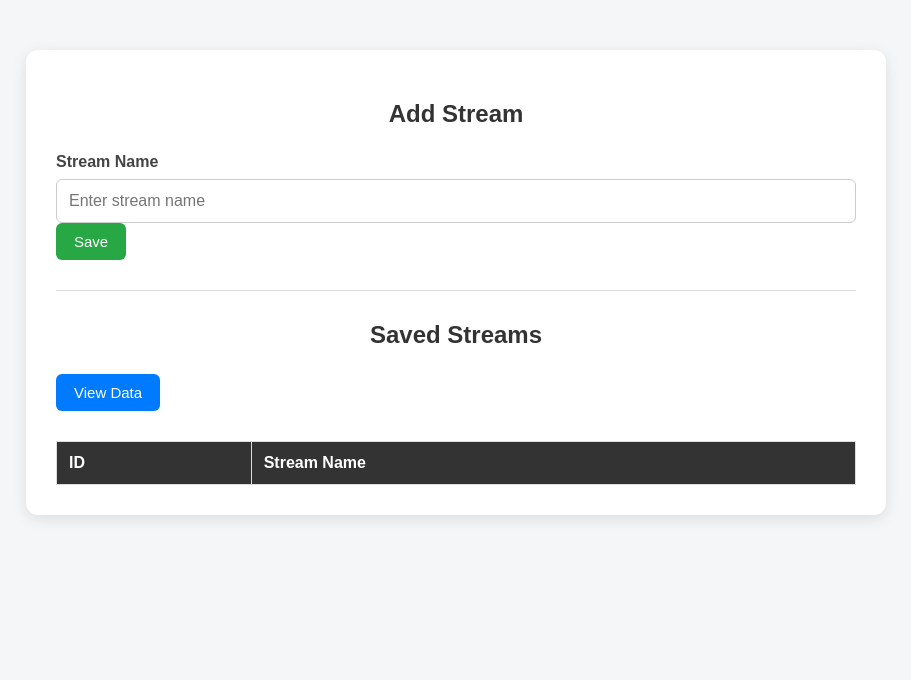
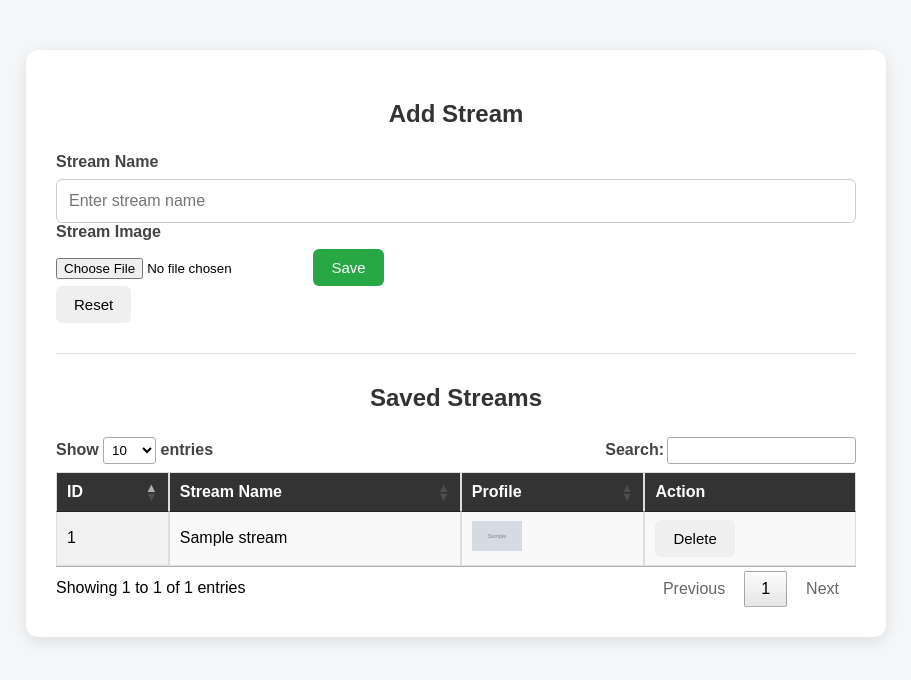
Before and after one commit to asimbhusal/Stream_Form, a Django app: page / in a window 1280 px wide. Shown: the top 680 px of the page, without its empty margins (184-1095 px from the left). Run offline with Django 5.2, Linux system fonts and the light colour scheme; tables that the repository leaves empty hold one stand-in row (values such as "Sample post"); grey boxes marked "Sample" are stand-in pictures; lists and menus that the app fills with data are empty; some libraries are stand-ins or nearby versions.

Commit message:
Second Update, datatables, image integration and all

```diff
--- a/myData/models.py
+++ b/myData/models.py
@@ -2,6 +2,7 @@ from django.db import models
 
 class Stream(models.Model):
     name = models.CharField(max_length=100, unique=True)
+    image=models.ImageField(default='fallback.png', blank=True, null=True)
 
 def __str__(self):
     return self.name
--- a/myData/templates/streamapp/registerapp/add_stream.html
+++ b/myData/templates/streamapp/registerapp/add_stream.html
@@ -9,7 +9,14 @@
 
     <title>Stream Form</title>
 
+    <!-- CSS -->
     <link rel="stylesheet" href="{% static 'CSS/stream.css' %}">
+
+    <!-- DataTable CSS -->
+    <link
+        rel="stylesheet"
+        href="https://cdn.datatables.net/1.13.8/css/jquery.dataTables.min.css"
+    >
 </head>
 
 <body>
@@ -22,42 +29,52 @@
 
             {% csrf_token %}
 
-            <label for="stream_name">Stream Name</label>
+            <label for="stream_name">
+                Stream Name
+            </label>
 
             <input
+
                 type="text"
                 id="stream_name"
                 name="stream_name"
                 placeholder="Enter stream name"
                 required
             >
+            <label for="stream_image">
+                Stream Image
+            </label>
+
+            <input type="file" id="stream_image" name="stream_image" accept="image/*">
+            <img id="preview" src="default-placeholder.jpg" style="display: none;" alt="Preview Image"></img>
 
             <button type="submit" id="saveBtn">
                 Save
             </button>
-
         </form>
-
+        <button type="submit" id="resetBtn">Reset</button>
         <p id="message"></p>
 
         <hr>
 
         <h2>Saved Streams</h2>
 
-        <button type="button" id="viewDataBtn">
-            View Data
-        </button>
-
-        <table>
+    <table
+        id="streamTable"
+        class="display"
+        style="width: 100%;"
+    >
 
         <thead>
             <tr>
                 <th>ID</th>
                 <th>Stream Name</th>
+                <th>Profile</th>
+                <th>Action</th>
             </tr>
         </thead>
 
-            <tbody id="streamList">
+        <tbody>
         </tbody>
 
     </table>
@@ -65,17 +82,104 @@
     </div>
 
 
+    <!-- jQuery -->
+    <script src="https://code.jquery.com/jquery-3.7.1.min.js"></script>
+
+    <!-- DataTable JavaScript -->
+    <script src="https://cdn.datatables.net/1.13.8/js/jquery.dataTables.min.js"></script>
+
+
     <script>
 
+        // Get HTML elements
         const form = document.getElementById("streamForm");
-        const nameInput = document.getElementById("stream_name");
-        const message = document.getElementById("message");
 
-        const viewDataBtn = document.getElementById("viewDataBtn");
-        const streamList = document.getElementById("streamList");
+        const nameInput =
+            document.getElementById("stream_name");
+
+        const message =
+            document.getElementById("message");
+
+        const imageInput = document.getElementById("stream_image");
+
+        const imagePreview = document.getElementById("imagePreview");
+
+        const previewImage = document.getElementById("preview");
+
+    const resetBtn = document.getElementById("resetBtn");
+
+        let editingId= null;
+        // Initializing the DataTable
+
+        const streamTable = $("#streamTable").DataTable({
+
+            processing: true,
+
+            serverSide: true,
+
+            ajax: {
+                url: "/stream/data/",
+                type: "GET"
+            },
+
+            columns: [
+                {
+                    data: "null",
+                    render: function(data, type, row, meta){
+                        const pageInfo = new $.fn.dataTable.Api(meta.settings).page.info();
+                        return pageInfo.start+ meta.row+1;
+                    },
+                },
+                //{
+                //    data: "id"
+                //},
+                {
+                    data: "name"
+                },
+                {
+                    data: "image",
+                    render: function(data){
+                        if(data){
+                            return '<img src="'+data+'" alt="Stream Image" width="50" height="30">';
+                        }
+                        return 'No Image';
+                    }
+                },
+                 {
+                data: null,
+                orderable: false,
+                searchable: false,
+
+                render: function(data, type, row) {
+
+                    return `
+                        <button
+                            type="button"
+                            class="deleteBtn"
+                            data-id="${row.id}">
+                            Delete
+                        </button>`;
+                    }
+                }
+            ],
+
+            pageLength: 10
+
+        });
 
 
-        // Save data
+    imageInput.addEventListener("change", function() {
+
+        const file = imageInput.files[0];
+
+        if (file) {
+            previewImage.src = URL.createObjectURL(file);
+            previewImage.style.display = "block";}});
+
+
+
+
+        // Save stream
         form.addEventListener("submit", function(event) {
 
         event.preventDefault();
@@ -90,9 +194,26 @@
             "stream_name",
             nameInput.value
         );
+        formData.append(
+            "stream_image",
+            imageInput.files[0]
+        );
 
+        let url;
 
-            fetch("/stream/add/", {
+        if (editingId === null) {
+
+            // Adding new stream
+            url = "/stream/add/";
+
+        } else {
+
+            // Updating existing stream
+            url = "/stream/update/" + editingId + "/";
+
+        }
+
+        fetch(url, {
 
             method: "POST",
 
@@ -105,7 +226,9 @@
         })
 
         .then(function(response) {
+
             return response.json();
+
         })
 
         .then(function(data) {
@@ -113,18 +236,50 @@
             if (data.success) {
 
                 message.innerText =
-                        "Stream saved successfully";
+                    data.message;
 
-                    message.style.color = "green";
+                message.style.color =
+                    "green";
 
+                message.style.display =
+                    "block";
+
+                // Clear form
                 nameInput.value = "";
+                imageInput.value = "";
 
-                } else {
+                // Return to Add mode
+                editingId = null;
+
+                // Change button back to Save
+                document.getElementById(
+                    "saveBtn"
+                ).innerText = "Save";
+
+                // Reload DataTable
+                streamTable.ajax.reload(
+                    null,
+                    false
+                );
+
+                setTimeout(function() {
+                    message.style.display =
+                        "none";
+                }, 3000);
+
+            }
+
+            else {
 
                 message.innerText =
                     data.message;
 
-                    message.style.color = "red";
+                message.style.color =
+                    "red";
+
+                message.style.display =
+                    "block";
+
             }
 
         })
@@ -134,19 +289,74 @@
             console.log(error);
 
             message.innerText =
-                    "Something went wrong";
+                "Something went wrong.";
 
-                message.style.color = "red";
+            message.style.color =
+                "red";
+
+            message.style.display =
+                "block";
 
         });
 
     });
+    $('#streamTable tbody').on('click', 'tr', function() {
+
+    const rowData = streamTable.row(this).data();
+
+    if (rowData) {
+
+        editingId = rowData.id;
+
+        nameInput.value = rowData.name;
+        if (rowData.image){
+            previewImage.src = rowData.image;
+            previewImage.style.display= "block";}
+        else{
+            previewImage.src = "";
+            previewImage.style.display="null";
+        }
 
 
-        // View data
-        viewDataBtn.addEventListener("click", function() {
 
-            fetch("/stream/data/")
+
+       // imageInput.value = rowData.image;
+        //previewImage.value = rowData.image;
+
+
+        // Changing button text to Update but is not implemented for now
+        //document.getElementById("saveBtn").innerText = "Update";
+    }
+
+    });
+    // Delete Stream
+    $("#streamTable tbody").on("click", ".deleteBtn", function(event) {
+
+        // Preventing the normal row click from running
+        event.stopPropagation();
+
+        // Getting ID from clicked Delete button
+        const id = $(this).data("id");
+
+        // Confirmation
+        const confirmed = confirm("Are you sure you want to delete this record?");
+
+        if (!confirmed) {
+            return;
+        }
+
+        const csrfToken = document.querySelector(
+            "[name=csrfmiddlewaretoken]"
+        ).value;
+
+        fetch("/stream/delete/" + id + "/", {
+
+            method: "DELETE",
+
+            headers: {
+                "X-CSRFToken": csrfToken
+            }
+        })
 
         .then(function(response) {
             return response.json();
@@ -154,28 +364,57 @@
 
         .then(function(data) {
 
-                streamList.innerHTML = "";
+            if (data.success) {
 
-                data.streams.forEach(function(stream) {
+                message.innerText = data.message;
+                message.style.color = "green";
+                message.style.display = "block";
 
-                    const row = document.createElement("tr");
+                if (editingId == id) {
 
-                    row.innerHTML = `
-                        <td>${stream.id}</td>
-                        <td>${stream.name}</td>
-                    `;
+                    editingId = null;
+                    nameInput.value = "";
+                    imageInput.value = "";
+                }
 
-                    streamList.appendChild(row);
+                // Refresh DataTable
+                streamTable.ajax.reload(
+                    null,
+                    false
+                );
+
+            } else {
+
+                message.innerText = data.message;
+                message.style.color = "red";
+                message.style.display = "block";
+            }
+
+        })
+
+        .catch(function(error) {
+            console.log(error);
+            message.innerText ="Something went wrong.";
+            message.style.color = "red";
+            message.style.display ="block";
+        });
 
     });
 
-            })
-            .catch(function(error) {
-                console.log(error);
-                message.innerText = "Could not load data";
-                message.style.color = "red";
+    resetBtn.addEventListener("click", function() {
+
+        editingId = null;
+        nameInput.value = "";
+        imageInput.value = "";
+        //imagePreview.src = "";
+        //imagePreview.style.display = "none";
+        previewImage.src= "";
+        previewImage.style.display = "none";
+        document.getElementById("saveBtn").innerText = "Save";
     });
-        });
+
     </script>
+
 </body>
+
 </html>
--- a/myData/urls.py
+++ b/myData/urls.py
@@ -1,9 +1,13 @@
 from django.urls import path
 from . import views
-
+from django.conf.urls.static import static
+from django.conf import settings
 
 urlpatterns = [
     path("", views.home, name="home"),
     path("stream/add/", views.add_stream, name="add_stream"),
     path("stream/data/", views.get_streams, name="get_streams"),
+    path("stream/update/<int:id>/", views.update_stream, name="update_stream"),
+    path("stream/delete/<int:id>/", views.delete_stream, name="delete_stream"),
 ]
+urlpatterns += static(settings.MEDIA_URL, document_root=settings.MEDIA_ROOT)
--- a/myData/views.py
+++ b/myData/views.py
@@ -1,4 +1,4 @@
-from django.shortcuts import render
+from django.shortcuts import render, get_object_or_404
 from django.http import JsonResponse
 from .models import Stream
 
@@ -10,9 +10,10 @@ def home(request):
 def add_stream(request):
     if request.method == "POST":
         stream_name = request.POST.get("stream_name")
+        stream_image = request.FILES.get("stream_image")  # Get the uploaded image file
 
         if stream_name:
-            stream = Stream.objects.create(name=stream_name)
+            stream = Stream.objects.create(name=stream_name, image=stream_image)
 
             return JsonResponse({
                 "success": True,
@@ -32,16 +33,81 @@ def add_stream(request):
     }, status=405)
 
 def get_streams(request):
-    streams = Stream.objects.all()
+
+    # DataTable values
+    draw = int(request.GET.get("draw", 1))
+    start = int(request.GET.get("start", 0))
+    length = int(request.GET.get("length", 10))
+
+    search_value = request.GET.get("search[value]", "")
+
+    # Get all streams
+    streams = Stream.objects.all().order_by("-id")
+
+    # Total records before filtering
+    total_records = streams.count()
+
+    # Filtering
+    if search_value:
+        streams = streams.filter(
+            name__icontains=search_value
+
+        )
+
+    # Total records after filtering
+    filtered_records = streams.count()
+
+    # Pagination
+    streams = streams[start:start + length]
 
     data = []
 
     for stream in streams:
         data.append({
+
             "id": stream.id,
-            "name": stream.name
+            "name": stream.name,
+            "image": stream.image.url if stream.image else None #kjasndj
         })
 
     return JsonResponse({
-        "streams": data
+        "draw": draw,
+        "recordsTotal": total_records,
+        "recordsFiltered": filtered_records,
+        "data": data
     })
+
+def update_stream(request, id):
+
+    if request.method == "POST":
+
+        stream_name = request.POST.get("stream_name")
+        stream_image = request.FILES.get("stream_image")  # Get the uploaded image file
+
+        try:
+            stream = Stream.objects.get(id=id)
+
+        except Stream.DoesNotExist:
+            return JsonResponse({ "success": False, "message": "Stream not found."}, status=404)
+
+        if stream_name:
+            stream.name = stream_name
+        if stream_image:
+            stream.image = stream_image
+        stream.save()
+
+        return JsonResponse({"success": True, "message": "Stream updated successfully." })
+
+    return JsonResponse({ "success": False, "message": "Please enter a stream name."}, status=400)
+
+
+def delete_stream(request, id):
+    if request.method == "DELETE":
+        try:
+            stream = Stream.objects.get(id=id)
+            stream.delete()
+            return JsonResponse({"success": True, "message": "Stream deleted successfully."})
+        except Stream.DoesNotExist:
+            return JsonResponse({"success": False, "message": "Stream not found."}, status=404)
+
+    return JsonResponse({"success": False, "message": "Invalid request."}, status=405)
--- a/myLocal/settings.py
+++ b/myLocal/settings.py
@@ -10,6 +10,7 @@ For the full list of settings and their values, see
 https://docs.djangoproject.com/en/6.1/ref/settings/
 """
 
+import os
 from pathlib import Path
 
 from django.contrib import postgres
@@ -40,6 +41,7 @@ INSTALLED_APPS = [
     'django.contrib.messages',
     'django.contrib.staticfiles',
     'myData',
+    'rest_framework',
 ]
 
 MIDDLEWARE = [
@@ -122,7 +124,8 @@ USE_TZ = True
 # https://docs.djangoproject.com/en/6.1/howto/static-files/
 
 STATIC_URL = 'static/'
-
+MEDIA_URL = 'media/'
+MEDIA_ROOT = os.path.join(BASE_DIR, 'media')
 
 # Email
 # https://docs.djangoproject.com/en/6.1/topics/email/#topic-email-configuration
```
Also changed, not shown: media/Asim_Bhusal_1.jpeg (added), media/Asim_Bhusal_1_2dHSj3z.jpeg (added), media/Asim_Bhusal_1_n5inBRy.jpeg (added), media/Asim_Bhusal_1_wV7IIGk.jpeg (added), media/CDL_Form_Submission_Detail.png (added), media/Screenshot_2026-09-21_at_14.02.51.png (added), media/Screenshot_2026-09-21_at_14_sOi2qE7.02.51.png (added), myData/migrations/0002_stream_image.py (added), myData/migrations/0003_alter_stream_image.py (added), 2 other files. Lines whose indentation alone changed are shown as unchanged.
